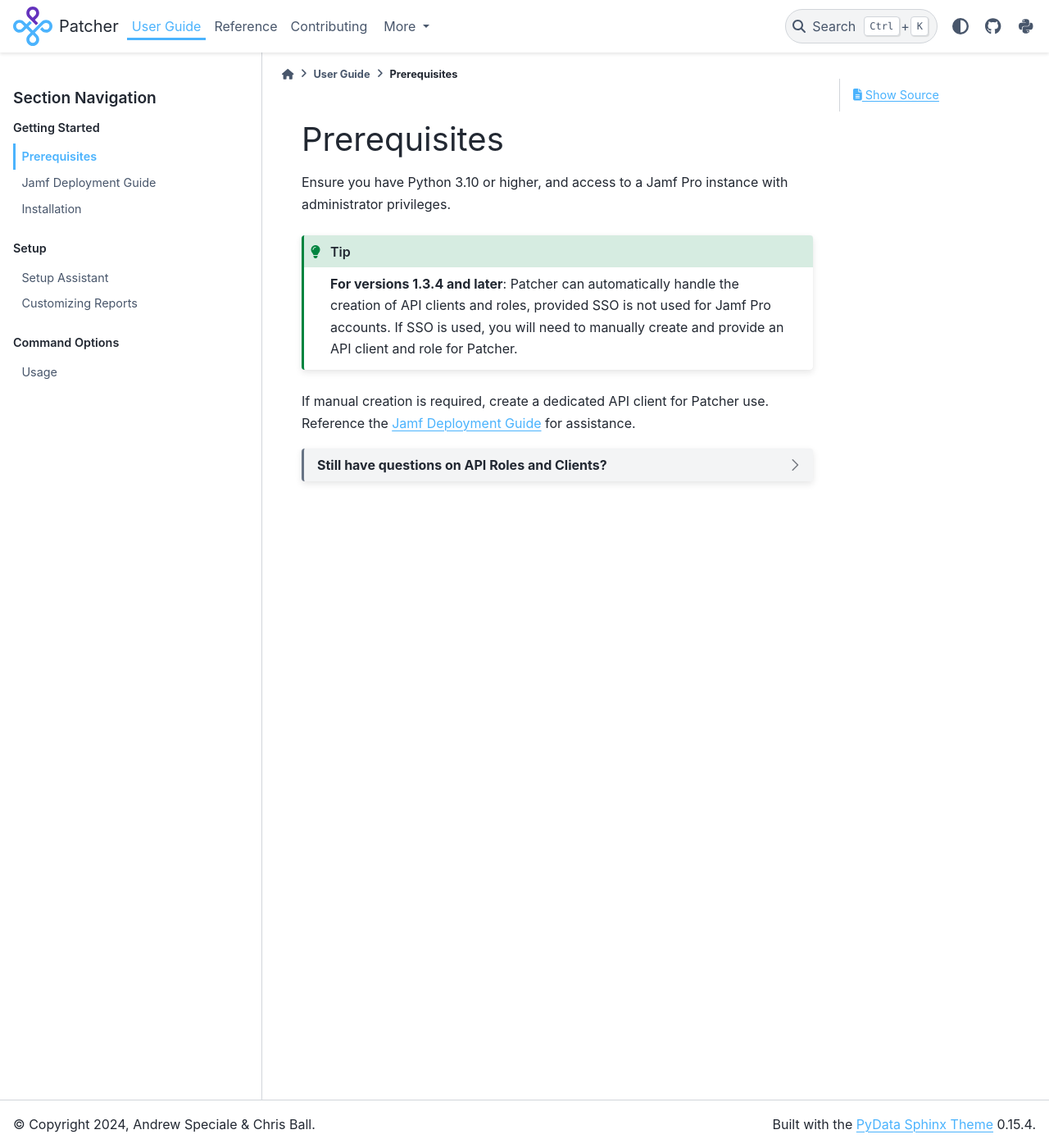
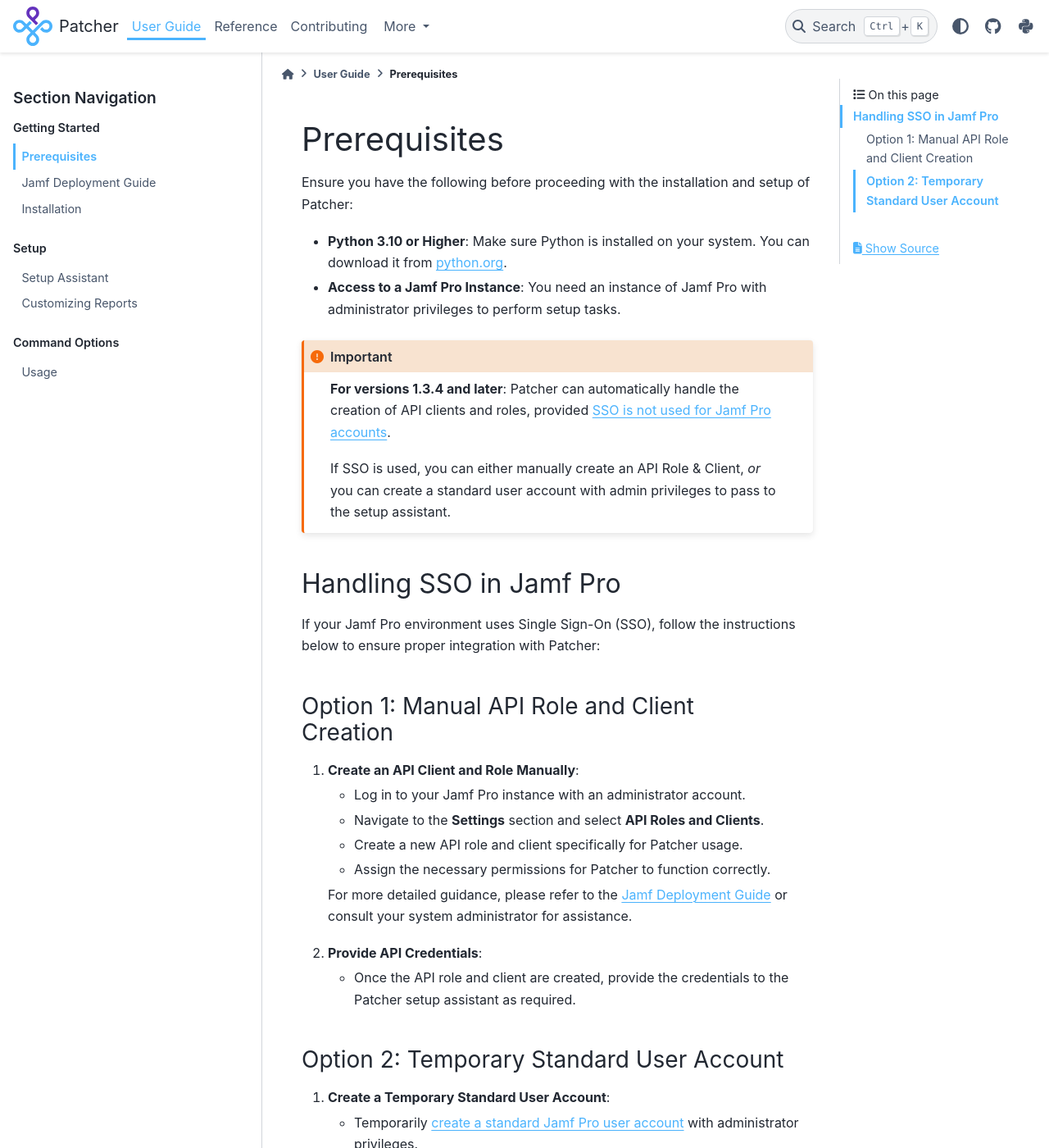
Before and after one commit to liquidz00/Patcher, a Sphinx documentation site: the page built from docs/user/prereqs.md, in a window 1280 px wide and 1400 px high. Shown: the whole window at 82% size. Built offline with Sphinx 7.4.7 and the PyData theme 0.15.4, drawn with Linux system fonts in a browser that asks for light colours; some of the changed text lies outside the part shown.

Commit message:
Add prereqs.md

````diff
--- a/docs/user/prereqs.md
+++ b/docs/user/prereqs.md
@@ -1,13 +1,43 @@
 # Prerequisites
 
-Ensure you have Python 3.10 or higher, and access to a Jamf Pro instance with administrator privileges.
+Ensure you have the following before proceeding with the installation and setup of Patcher:
 
-```{tip}
-**For versions 1.3.4 and later**: Patcher can automatically handle the creation of API clients and roles, provided SSO is not used for Jamf Pro accounts. If SSO is used, you will need to manually create and provide an API client and role for Patcher.
-```
+- **Python 3.10 or Higher**: Make sure Python is installed on your system. You can download it from [python.org](https://www.python.org/downloads/).
+- **Access to a Jamf Pro Instance**: You need an instance of Jamf Pro with administrator privileges to perform setup tasks.
 
-If manual creation is required, create a dedicated API client for Patcher use. Reference the {ref}`Jamf Deployment Guide <jamf-guide>` for assistance.
+:::{important}
+**For versions 1.3.4 and later**: Patcher can automatically handle the creation of API clients and roles, provided [SSO is not used for Jamf Pro accounts](https://developer.jamf.com/jamf-pro/docs/jamf-pro-api-overview#authentication-and-authorization).
 
-```{dropdown} Still have questions on API Roles and Clients?
-Refer to the [Jamf Pro Documentation](https://learn.jamf.com/bundle/jamf-pro-documentation-current/page/API_Roles_and_Clients.html) on API Roles and Clients for more information.
-```
+If SSO is used, you can either manually create an API Role & Client, *or* you can create a standard user account with admin privileges to pass to the setup assistant.
+:::
+
+## Handling SSO in Jamf Pro
+
+If your Jamf Pro environment uses Single Sign-On (SSO), follow the instructions below to ensure proper integration with Patcher:
+
+### Option 1: Manual API Role and Client Creation
+
+1. **Create an API Client and Role Manually**:
+    - Log in to your Jamf Pro instance with an administrator account.
+    - Navigate to the **Settings** section and select **API Roles and Clients**.
+    - Create a new API role and client specifically for Patcher usage.
+    - Assign the necessary permissions for Patcher to function correctly.
+
+   For more detailed guidance, please refer to the {ref}`Jamf Deployment Guide <jamf-guide>` or consult your system administrator for assistance.
+2. **Provide API Credentials**:
+    - Once the API role and client are created, provide the credentials to the Patcher setup assistant as required.
+
+### Option 2: Temporary Standard User Account
+
+1. **Create a Temporary Standard User Account**:
+    - Temporarily [create a standard Jamf Pro user account](https://learn.jamf.com/en-US/bundle/jamf-pro-documentation-current/page/Jamf_Pro_User_Accounts_and_Groups.html#ariaid-title3:~:text=Click%20Save%20.-,Creating%20a%20Jamf%20Pro%20User%20Account,-Requirements) with administrator privileges.
+    - Pass this account to the setup assistant when prompted, which will automatically handle the creation of API objects.
+
+2. **Remove the Temporary Account**:
+    - After setup has completed, delete the temporary account to maintain security standards.
+
+:::{seealso}
+:class: dropdown
+
+Refer to the [Jamf Pro Documentation](https://learn.jamf.com/bundle/jamf-pro-documentation-current/page/API_Roles_and_Clients.html) on API Roles and Clients for more information on creating roles and clients.
+:::
````
